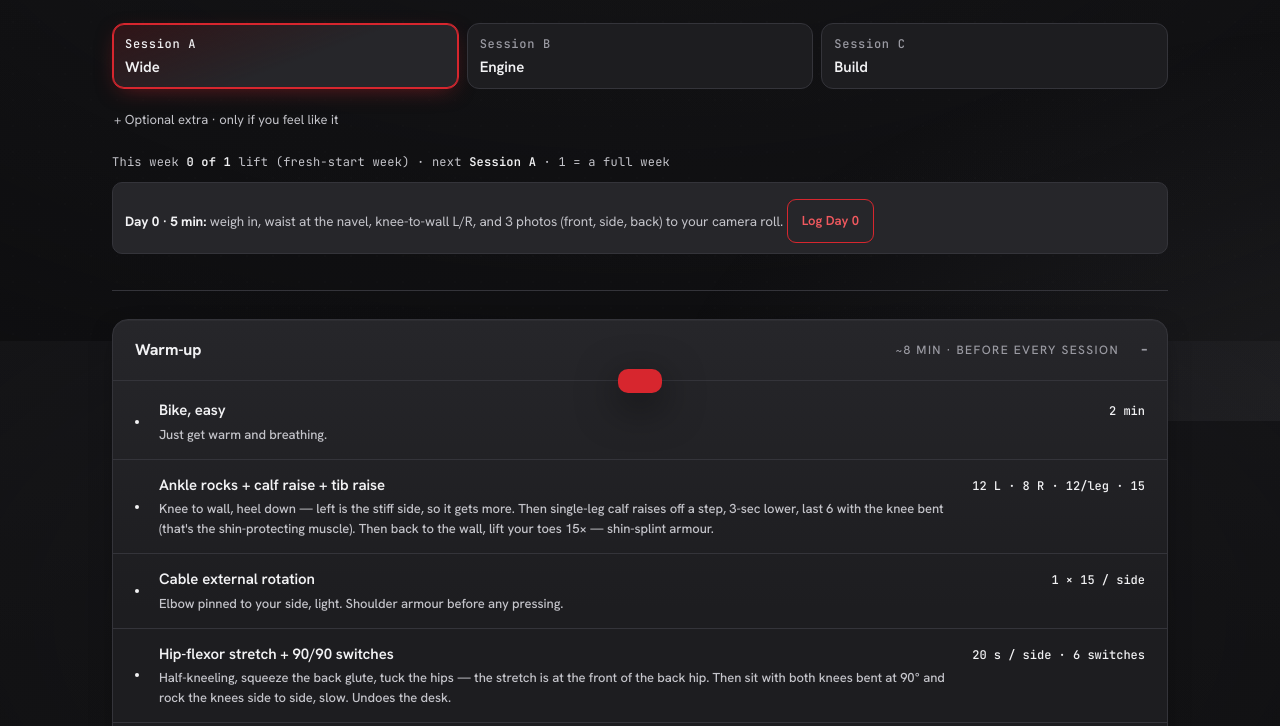
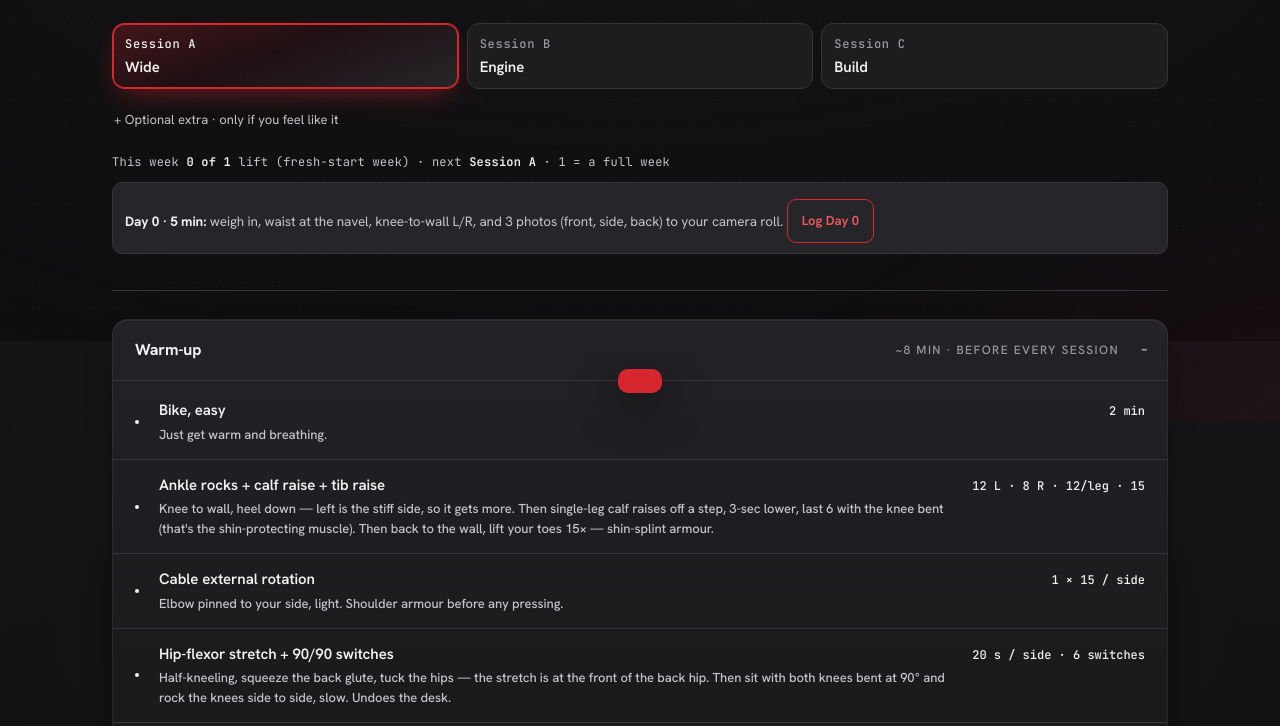
Before and after one commit to TheMRA99/rhn-protocol, a plain HTML site: page index.html in a window 1280 px wide. Shown: the part 459-1185 px from the top of the page. Drawn offline with nearby package versions, Linux system fonts and the light colour scheme.

Commit message:
Cool pass: oxblood atmosphere, scarlet depth, silver numerals
- Background: graphite with a soft oxblood glow (red family, hue ~354)
- Cards: subtle top highlight + deeper shadow
- Primary buttons + progress: scarlet gradient with a gentle glow
- Header stats, hero title, progress numbers: silver gradient
- Active session pill and selected tab glow
- Every leftover blue-tinted grey (CSS + chart SVG in JS) neutralised;
  hue scan: only neutral greys and red family remain

Co-Authored-By: Claude Opus 5.5 <noreply@anthropic.com>

```diff
--- a/index.html
+++ b/index.html
@@ -17,7 +17,7 @@
 <meta name="apple-mobile-web-app-capable" content="yes" />
 <meta name="apple-mobile-web-app-status-bar-style" content="black-translucent" />
 <meta name="apple-mobile-web-app-title" content="RHN" />
-<link rel="stylesheet" href="styles.css?v=68" />
+<link rel="stylesheet" href="styles.css?v=69" />
 </head>
 <body>
 <header class="topbar">
@@ -492,6 +492,6 @@
 <div class="toast" id="toast"></div>
 
 <script src="data.js?v=88"></script>
-<script src="app.js?v=90"></script>
+<script src="app.js?v=91"></script>
 </body>
 </html>
--- a/styles.css
+++ b/styles.css
@@ -1,26 +1,26 @@
 /* RHN Protocol — refined */
 :root {
   /* canvas — neutral dark with faint purple lean, not blue */
-  --bg: #18181F;
-  --bg-1: #23232E;
-  --bg-2: #2D2D3A;
-  --bg-3: #383846;
-  --line: #424256;
-  --line-bright: #555570;
+  --bg: #141416;
+  --bg-1: #1D1D20;
+  --bg-2: #26262A;
+  --bg-3: #303035;
+  --line: #34343A;
+  --line-bright: #4A4A52;
 
   /* text — high contrast so it reads at LOW screen brightness */
-  --text: #FCFDFF;
-  --text-dim: #C2C7D4;
-  --text-faint: #888FA3;
+  --text: #F7F7F8;
+  --text-dim: #C4C4CA;
+  --text-faint: #9A9AA2;
 
   /* Spider-Verse / Bat Cave neon set */
   --wine: #C8334B;          /* primary · saturated wine, pops on neutral bg */
   --wine-bright: #E84966;
   --wine-dim: #80152B;
 
-  --cobalt: #5A5F75;        /* dim cool slate · only for quiet accents */
-  --cobalt-bright: #828699;
-  --cobalt-dim: #3A3F50;
+  --cobalt: #6A6A72;        /* dim cool slate · only for quiet accents */
+  --cobalt-bright: #96969E;
+  --cobalt-dim: #3E3E45;
 
   --crimson: #E11D2C;       /* numerals · Miguel O'Hara suit-crimson */
   --crimson-bright: #FF3848;
@@ -31,7 +31,7 @@
   --pink-bright: var(--crimson-bright);
   --pink-dim: var(--crimson-dim);
 
-  --slate: #5A5E72;         /* secondary · cold cave slate */
+  --slate: #6A6A72;         /* secondary · cold cave slate */
   --rust: #FF3838;          /* danger only */
 
   /* legacy var names */
@@ -2421,34 +2421,34 @@ body.sheet-open { overflow: hidden; }
    a shade of the two bases, so the accent stays the one thing that pops.
    ===================================================================== */
 :root {
-  --bg: #18181F;
-  --bg-1: #23232E;
-  --bg-2: #2D2D3A;
-  --bg-3: #383846;
-  --line: #424256;
-  --line-bright: #555570;
-
-  --text: #FCFDFF;
-  --text-dim: #C2C7D4;
-  --text-faint: #888FA3;
+  --bg: #141416;
+  --bg-1: #1D1D20;
+  --bg-2: #26262A;
+  --bg-3: #303035;
+  --line: #34343A;
+  --line-bright: #4A4A52;
+
+  --text: #F7F7F8;
+  --text-dim: #C4C4CA;
+  --text-faint: #9A9AA2;
 
   --wine: #D7262E;
   --wine-bright: #F2595F;
   --wine-dim: #8F1A20;
 
-  --cobalt: #5A5F75;
-  --cobalt-bright: #828699;
-  --cobalt-dim: #3A3F50;
-  --slate: #5A5E72;
+  --cobalt: #6A6A72;
+  --cobalt-bright: #96969E;
+  --cobalt-dim: #3E3E45;
+  --slate: #6A6A72;
 
   /* numerals read in off-white — red is saved for what you tap */
-  --crimson: #FCFDFF;
+  --crimson: #F7F7F8;
   --crimson-bright: #FFFFFF;
-  --crimson-dim: #C2C7D4;
+  --crimson-dim: #C4C4CA;
 
   --rust: #F2595F;
   --shadow: 0 12px 40px rgba(0,0,0,0.55);
-  --on-accent: #FCFDFF;
+  --on-accent: #F7F7F8;
 }
 .btn-primary { color: var(--on-accent); }
 
@@ -2460,7 +2460,7 @@ body.sheet-open { overflow: hidden; }
    session, progress, the rest bar, focus. Everything decorative is neutral.
    Whites and blacks are tinted (cool, to match the charcoal); text passes AA.
    ===================================================================== */
-:root { --text: #F2F3F7; --on-accent: #FCFDFF; }
+:root { --text: #F2F2F4; --on-accent: #F7F7F8; }
 
 /* progress = the pop */
 .session-progress-fill, .session-progress-fill.complete { background: var(--wine); }
@@ -2529,3 +2529,41 @@ body.sheet-open { overflow: hidden; }
   --on-accent: #F7F7F8;
 }
 .theme-toggle { display: none !important; }
+
+/* =====================================================================
+   COOL PASS · graphite + oxblood atmosphere + scarlet glow + silver
+   Still one accent family (red, hue 350–360°). No orange, green or blue.
+   ===================================================================== */
+body::before { background-image: radial-gradient(rgba(255,255,255,0.028) 1px, transparent 1.4px); opacity: 1; }
+body::after {
+  background:
+    radial-gradient(ellipse 95% 55% at 12% -8%, rgba(140,18,30,0.30), transparent 62%),
+    radial-gradient(ellipse 70% 50% at 105% 105%, rgba(90,12,20,0.22), transparent 70%);
+}
+.card {
+  background: linear-gradient(180deg, #232327 0%, #1B1B1E 70%);
+  border-color: rgba(255,255,255,0.06);
+  box-shadow: inset 0 1px 0 rgba(255,255,255,0.05), 0 14px 34px -14px rgba(0,0,0,0.75);
+}
+/* silver numerals + titles */
+.stat-value, .progress-stat-value, .hero-title {
+  background: linear-gradient(180deg, #FFFFFF 0%, #C6C6CE 100%);
+  -webkit-background-clip: text; background-clip: text; color: transparent;
+}
+/* scarlet with depth */
+.btn-primary {
+  background: linear-gradient(180deg, #E0303A 0%, #B81E27 100%);
+  box-shadow: inset 0 1px 0 rgba(255,255,255,0.18), 0 10px 26px -10px rgba(215,38,46,0.7);
+  border: 1px solid rgba(255,255,255,0.06);
+}
+.btn-primary.done { background: transparent; box-shadow: none; }
+.session-progress-fill, .session-progress-fill.complete {
+  background: linear-gradient(90deg, #A61A23 0%, #D7262E 60%, #F2595F 100%);
+  box-shadow: 0 0 12px rgba(215,38,46,0.55);
+}
+.tab.active { text-shadow: 0 0 14px rgba(242,89,95,0.35); }
+.day-pill.active {
+  background: linear-gradient(160deg, rgba(215,38,46,0.26) 0%, rgba(90,12,20,0.20) 45%, var(--bg-2) 100%);
+  box-shadow: inset 0 0 0 1px var(--wine), 0 10px 28px -10px rgba(215,38,46,0.6);
+}
+.extras-toggle:hover, .extra-chip:hover { color: var(--text); }
```
Also changed, not shown: app.js.
